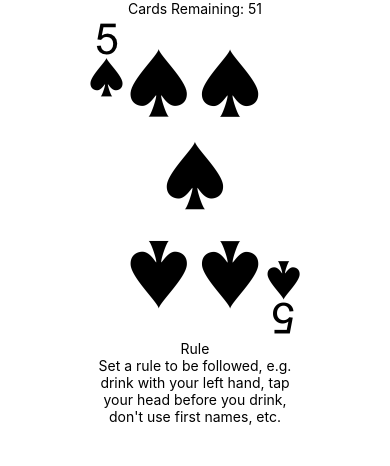
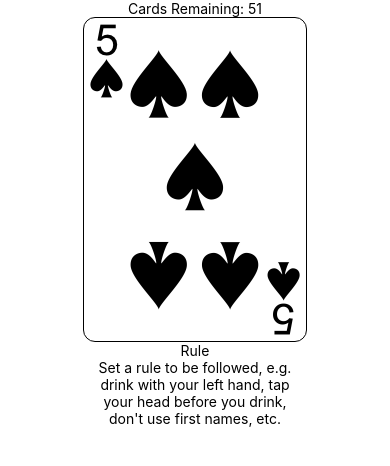
Before and after one commit to AryanJ-NYC/kings-cup, a React Native app: screen / in a window 390 px wide. Shown: the top 466 px of the page. Built offline with nearby package versions, Linux system fonts and the light colour scheme.

Commit message:
Use valid border values

```diff
--- a/app/PlayingCard.js
+++ b/app/PlayingCard.js
@@ -6,7 +6,7 @@ import { SUITS } from './constants'
 function PlayingCard({rank, suit}) {
   const suitName = SUITS[suit].toLowerCase();
   return (
-    <View style={{ alignSelf: 'center', borderWidth: 'hairline', borderRadius: '12px' }}>
+    <View style={{ alignSelf: 'center', borderWidth: 1, borderRadius: 12 }}>
       <Image
         source={cards[suitName][rank]}
         style={{width: 222, height: 323, resizeMode: "contain"}}
```
